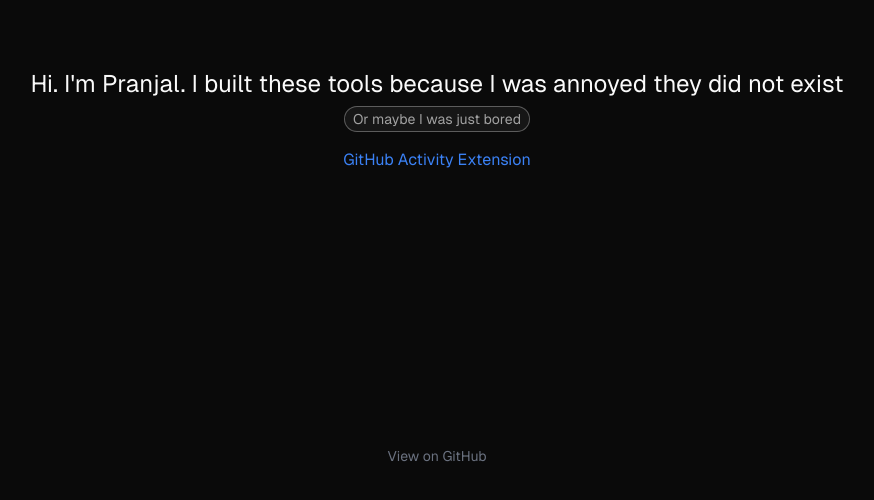
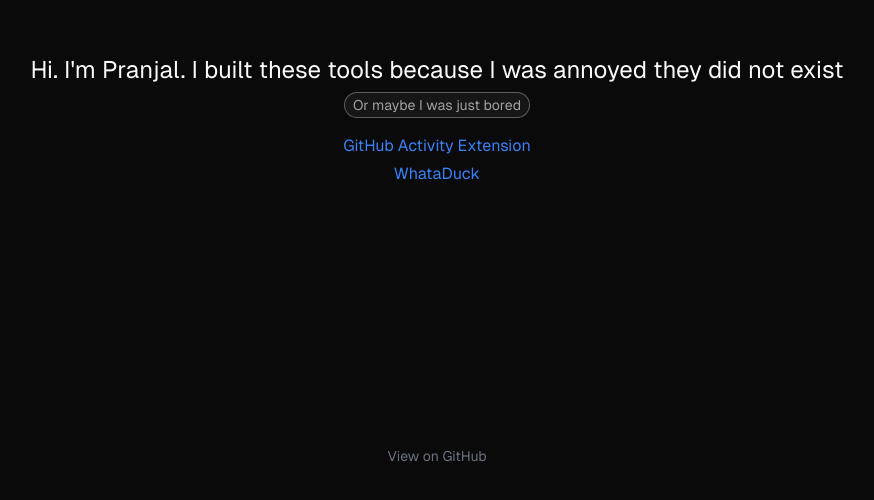
Before and after one commit to MandavkarPranjal/quicktool, a Next.js app: page / in a window 1280 px wide. Shown: the part 254-754 px from the top of the page, without its empty margins (203-1077 px from the left). Built offline with nearby package versions, Linux system fonts and the light colour scheme.

Commit message:
added link to whataduck

```diff
--- a/src/app/page.tsx
+++ b/src/app/page.tsx
@@ -21,8 +21,11 @@
 
                 </div>
                 <div className="mt-4"></div>
-                <Link href="/github-activity-extension" className="text-blue-500 hover:underline">
+                <Link href="/github-activity-extension" title="extension that show user activity of repo owner" className="text-blue-500 hover:underline">
                     GitHub Activity Extension
+                </Link>
+                <Link href="https://whataduck.vercel.app/" title="better duckduckgo with AI" className="text-blue-500 hover:underline mt-1" target="_blank">
+                    WhataDuck
                 </Link>
             </main>
             <footer className="mt-8 text-center text-sm text-gray-500">
```
